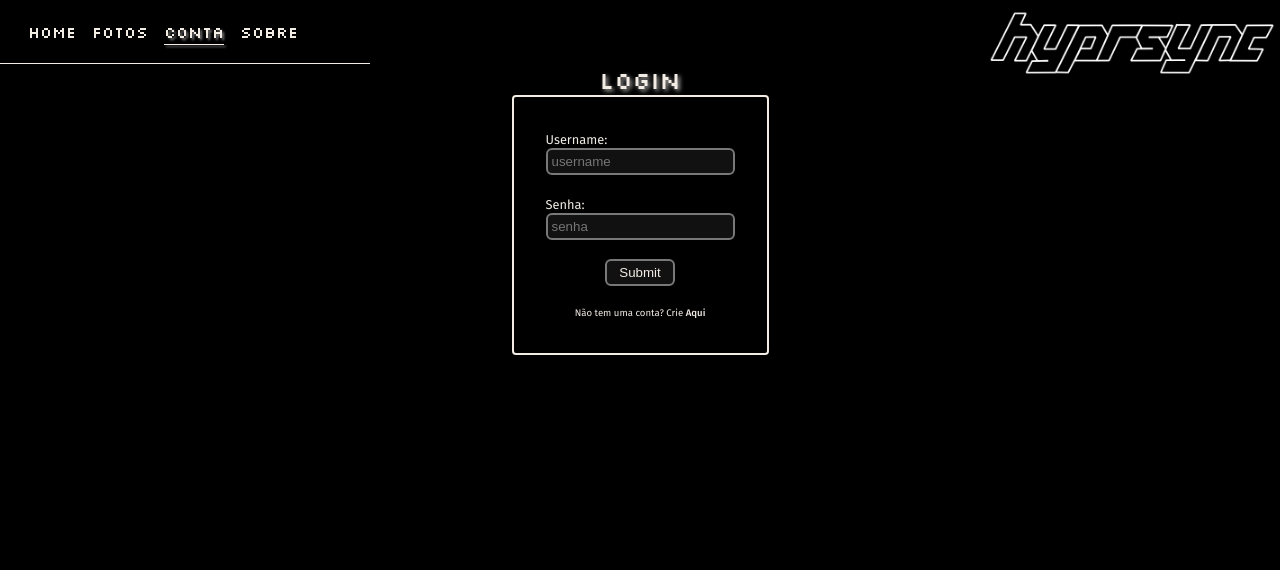
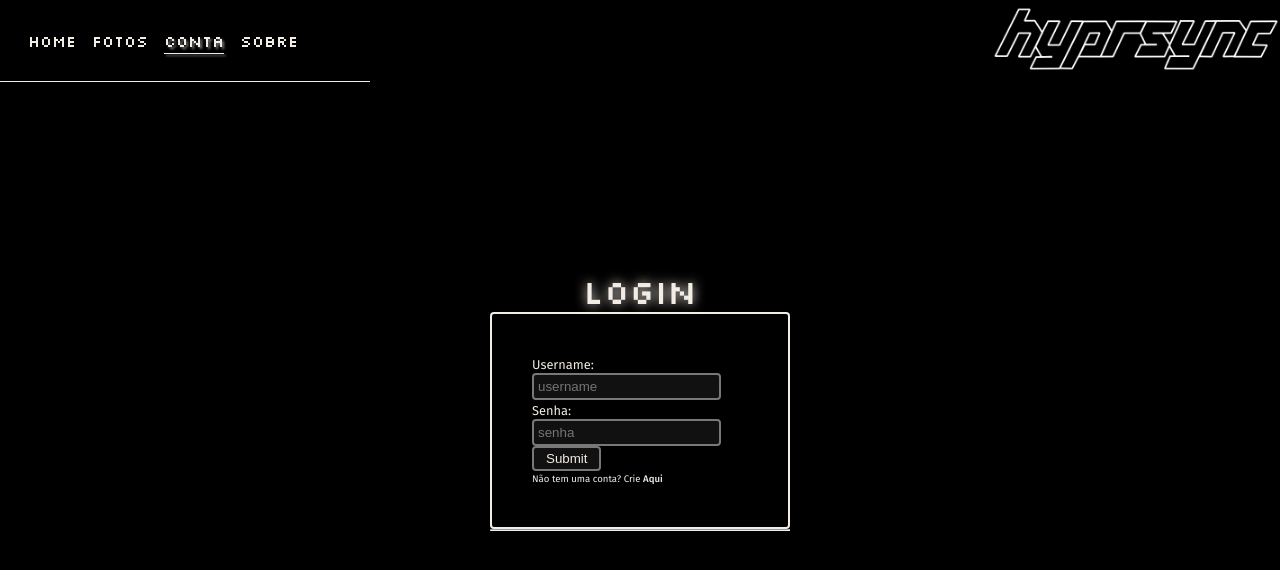
Before and after one commit to mgcvale/opensync-website, a plain HTML site: page conta.html in a window 1280 px wide. Drawn offline with Linux system fonts and the light colour scheme; no server answers; a web font is replaced by a local one.

Commit message:
reorganize style tags

```diff
--- a/assets/style.css
+++ b/assets/style.css
@@ -1,8 +1,6 @@
 @import url(./styles/reset.css);
 @import url(./styles/header.css);
 @import url(./styles/main.css);
-@import url(./styles/form.css);
-@import url(./styles/content.css);
 
 .flex-container{
     width: 100%;
@@ -12,3 +10,8 @@
     justify-content: center;
     align-items: center;
 }
+
+.vertical-display{
+    display: flex;
+    flex-direction: column;
+}
--- a/assets/styles/header.css
+++ b/assets/styles/header.css
@@ -2,25 +2,21 @@
 
 header {
     width: 100%;
-    height: 8vh;
-    position: sticky;
-    top: 0;
+    position: fixed;
 
     display: flex;
     justify-content: space-between;
-    overflow: visible;
 
     background-color: var(--bg);
     z-index: 1;
 }
+
 nav {
-    height: 100%;
-    display: inline-flex;
-    justify-content: left;
+    display: flex;
     align-items: center;
-    padding: 20px;
+
+    padding: 0 5vw 0 20px;
     border-bottom: 0.1em solid var(--fg);
-    padding-right: 5vw;
 }
 
 nav a {
@@ -29,6 +25,5 @@ nav a {
 }
 
 #logo {
-    padding: 4px;
-    height: 10vh;
+    height: 9vh;
 }
--- a/assets/styles/main.css
+++ b/assets/styles/main.css
@@ -1,73 +1,63 @@
 @import url(./reset.css);
 
 main{
-    padding: 20px;
+    padding: 0 20px;
+}
+
+form {
+    max-width: 300px;
+    border: 2px solid var(--fg);
+    border-radius: 4px;
+    padding: 40px;
+}
+
+label {
+    font-size: 0.8em;
 }
 
 input[type="submit"] {
-    min-width: 15%;
-    text-align: center;
-}
-
-form {
-    border: 2px solid var(--fg);
-    border-radius: 4px;
-    padding: 2em;
-}
-
-label {
-    display: inline-block;
-    width: 100%;
-    text-align: left;
-    font-size: 0.8em;
+    cursor: pointer;
+    padding: 3px 12px;
+    transition: .3s;
 }
 
 input {
-    display: inline-block;
-    width: 100%;
-    text-align: left;
     background-color: var(--bg-shadow);
     color: var(--fg);
     border: 2px solid var(--bg4);
-    border-radius: 6px;
+    border-radius: 4px;
     padding: 4px;
-    transition: 300ms;
+    transition: .3s;
 }
 
 input:hover {
     border-color: var(--fg-shadow);
-    transform: scale(1.02);
-    transition: 300ms;
 }
 
 input:focus {
-    outline: none;
     outline: 1px solid var(--fg);
     filter: drop-shadow(0 0 4px var(--bg4));
+}
+
+input:focus,
+input:hover{
     transform: scale(1.02);
-    transition: 300ms;
+    transition: .3s;
 }
 
 form p {
     font-size: 0.6em;
 }
+
 form p a {
     font-family: "Fira Sans", "Fira Code", monospace;
     font-weight: 500;
 }
 
-input[type="submit"] {
-    width: min-content;
-    padding: 4px 12px;
-    font-weight: 400;
-    transition: 300ms;
-    cursor: pointer;
-}
-
 button {
     padding: 4px 12px;
     font-weight: 400;
-    transition: 300ms;
+    transition: .3s;
     cursor: pointer;
     background-color: var(--bg-shadow);
     color: var(--fg);
@@ -82,51 +72,5 @@ button:hover {
 
 input[type="submit"]:hover {
     transform: scale(1.05);
-    transition: 300ms;
+    transition: .3s;
 }
-
-#form-title {
-    font-family: "Silkscreen", "Fira Sans", "Fira Code", monospace;
-    font-weight: 500;
-    filter: drop-shadow(2px 2px 2px var(--fg-shadow));
-    display: inline;
-    margin: 1em;
-}
-
-#content-div {
-    display: flex;
-    justify-content: start;
-    align-items: center;
-    text-align: center;
-    flex-direction: column;
-    width: 90%;
-    margin: auto;
-    height: 88vh;
-}
-
-#centered-content-div {
-    display: flex;
-    justify-content: center;
-    align-items: center;
-    text-align: center;
-    flex-direction: column;
-    width: 100%;
-    height: 88vh;
-}
-
-section {
-    width: 80%;
-    margin: auto;
-    text-align: left;
-}
-
-hr {
-    margin: 4vh auto;
-    opacity: 0;
-    background-color: var(--fg);
-}
-
-h2 {
-    font-family: "Silkscreen", "Fira Code", "Fira Sans", monospace;
-    font-weight: 400;
-}
--- a/assets/styles/reset.css
+++ b/assets/styles/reset.css
@@ -11,6 +11,7 @@
     --fg-shadow: rgb(180, 178, 176);
 
     --font-main: 'Fira Sans', 'Fira Code', 'Courier New', Courier, monospace;
+    --font-title: 'Silkscreen', 'Fira Code', 'Fira Sans', monospace;
 }
 
 * {
@@ -36,9 +37,16 @@ body {
 
 h1{
     color: var(--fg);
+    font-size: 2.1em;
     text-align: center;
     text-wrap: nowrap;
     filter: drop-shadow(0 0 6px var(--fg));
+}
+
+h1,
+h2 {
+    font-family: var(--font-title);
+    font-weight: 400;
 }
 
 a {
--- a/conta.html
+++ b/conta.html
@@ -24,18 +24,18 @@
         <a class="no-animation" href="./index.html"><img id="logo" src="./assets/images/hyprsync-oneline.png"></a>
     </header>
 
-    <div id="content-div">
+    <div id="content-div" class="flex-container">
         <div id="login-form-container">
-            <h2 id="form-title">Login</h2>
-            <form id="login-form" action="">
+            <h1>Login</h1>
+
+            <form id="login-form">
                 <label for="username">Username:</label><br>
                 <input type="text" name="username" id="username-input" placeholder="username">
-                <br><br>
-                <label for="password">Senha:</label><br>
+
+                <label for="password">Senha:</label>
                 <input type="password" name="password" id="password-input" placeholder="senha">
-                <br><br>
+
                 <input type="submit" value="Submit" id="submit">
-                <br><br>
                 <p>Não tem uma conta? Crie <a href="create-user.html">Aqui</a></p>
             </form>
             <hr>
@@ -43,6 +43,7 @@
 
         <section id="account-info-container">
             <h2>Informacões sobre sua conta</h2>
+
             <div id="infos-conta">
                 <div id="infos-esquerda">
                     <p id="username">Username: </p>
@@ -55,7 +56,8 @@
                     <div id="inline-form">
                         <p>Trocar nome de usuário: </p>
                         <form id="username-change-form">
-                            <input type="text" placeholder="novo nome de usuário" name="new_username"> <input type="submit" value="Trocar">
+                            <input type="text" placeholder="novo nome de usuário" name="new_username">
+                            <input type="submit" value="Trocar">
                         </form>
                     </div>
                     <p>Trocar senha: <a><b>Clique aqui</b></a></p>
--- a/create-user.html
+++ b/create-user.html
@@ -10,7 +10,7 @@
 
     <meta charset="UTF-8">
     <meta name="viewport" content="width=device-width, initial-scale=1.0">
-    <title>Document</title>
+    <title>HyprSync - Sign-in</title>
 </head>
 <body>
     <header>
@@ -19,29 +19,25 @@
         </div>
     </header>
 
-    <hr>
+    <main class="flex-container">
+        <section class="vertical-display">
+            <h1>Sign-in</h1>
 
-    <div id="content-div">
-        <div id="signin-form-container">
-
-            <h2 id="form-title">Sign-in</h2>
-
-            <form id="signin-form" action="">
+            <form id="signin-form">
                 <label for="username">Username:</label>
                 <input type="text" id="username" name="username" placeholder="username" required>
-                <br><br>
+
                 <label for="password">Senha:</label>
                 <input type="password" id="password" name="password" placeholder="senha" required>
+
                 <label for="confirm-password">Confirmar senha:</label>
                 <input type="password" id="confirm-password" placeholder="confirmar senha" required>
-                <br><br>
+
                 <input type="submit" value="Criar" id="submit" name="submit">
             </form>
-        </div>
-    </div>
+        </section>
+    </main>
 
+    <script type="module" src="./assets/scripts/account/signin-handler.js"></script>
 </body>
-
-<script type="module" src="./assets/scripts/account/signin-handler.js"></script>
-
 </html>
```
Also changed, not shown: fotos.html (+1 -4 lines), index.html (+4 -8 lines), sobre.html (+0 -4 lines).
